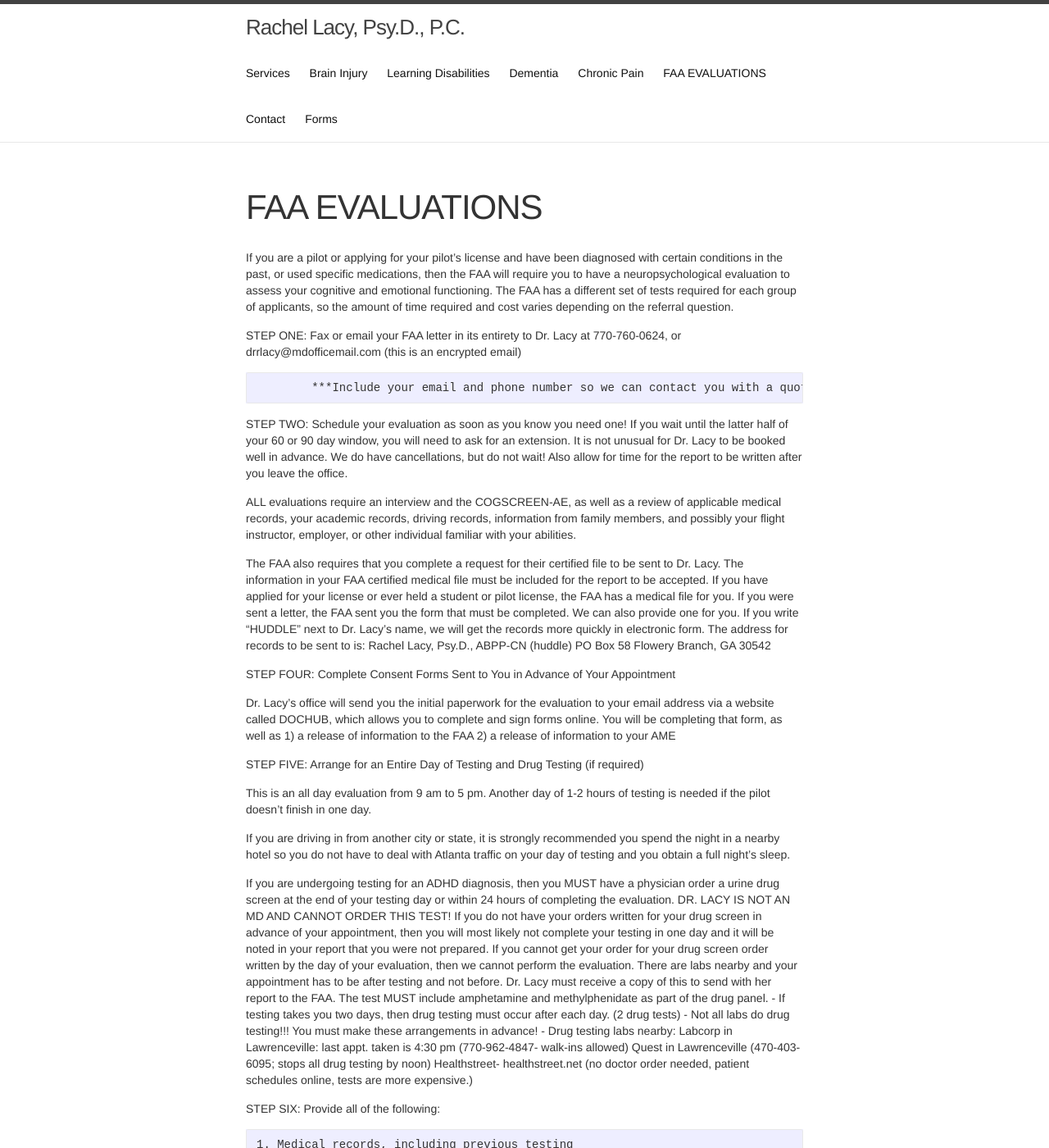
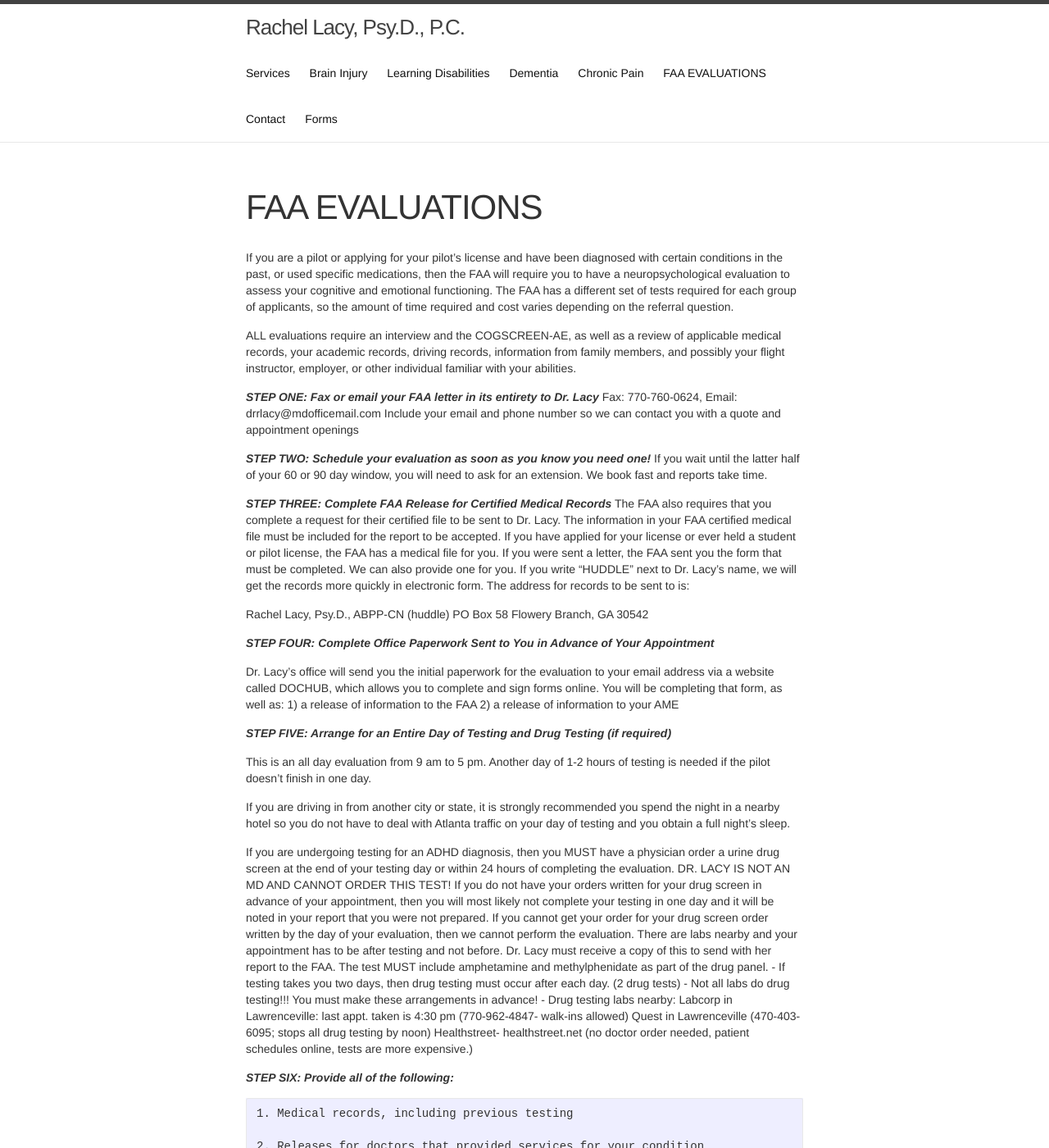
Before and after one commit to halcyon/renewedbrain.com, a Jekyll site: the page built from FAA.md, in a window 1280 px wide and 1400 px high. Shown: the whole window at 82% size. Built offline with Jekyll 4.4.1, drawn with Linux system fonts in a browser that asks for light colours; some of the changed text lies outside the part shown.

Commit message:
Update FAA.md
formatting

```diff
--- a/FAA.md
+++ b/FAA.md
@@ -6,26 +6,28 @@ weight: 6
 ---
 If you are a pilot or applying for your pilot’s license and have been diagnosed with certain conditions in the past, or used specific medications, then the FAA will require you to have a neuropsychological evaluation to assess your cognitive and emotional functioning. The FAA has a different set of tests required for each group of applicants, so the amount of time required and cost varies depending on the referral question.
 
-STEP ONE:     Fax or email your FAA letter in its entirety to Dr. Lacy at 770-760-0624, 	or			drrlacy@mdofficemail.com (this is an encrypted email)
-
-		***Include your email and phone number so we can contact you with a quote and appointment openings***
-
-STEP TWO: 	Schedule your evaluation as soon as you know you need one! If you wait until the	latter half of your 60 or 90 day window, you will
-	need to ask for an extension. It is not unusual	for Dr. Lacy to be booked well in advance. We do have cancellations, but do not wait! 			Also allow for time for the report to be written after you leave the office.
-
 ALL evaluations require an interview and the COGSCREEN-AE, as well as a review of applicable medical records, your academic records, driving records, information from family members, and possibly your flight instructor, employer, or other individual familiar with your abilities.
 
+***STEP ONE:     Fax or email your FAA letter in its entirety to Dr. Lacy***
+Fax:  770-760-0624, Email: drrlacy@mdofficemail.com
+Include your email and phone number so we can contact you with a quote and appointment openings
+
+***STEP TWO: 	Schedule your evaluation as soon as you know you need one!***
+If you wait until the latter half of your 60 or 90 day window, you will need to ask for an extension. We book fast and reports take time.
+
+***STEP THREE: Complete FAA Release for Certified Medical Records***
 The FAA also requires that you complete a request for their certified file to be sent to Dr. Lacy. The information in your FAA certified medical file must be included for the report to be accepted.  If you have applied for your license or ever held a student or pilot license, the FAA has a medical file for you. If you were sent a letter, the FAA sent you the form that must be completed. We can also provide one for you. If you write "HUDDLE" next to Dr. Lacy's name, we will get the records more quickly in electronic form. The address for records to be sent to is:
+
 Rachel Lacy, Psy.D., ABPP-CN (huddle)
 PO Box 58
 Flowery Branch, GA 30542
 
-STEP FOUR: Complete Consent Forms Sent to You in Advance of Your Appointment
+***STEP FOUR: Complete Office Paperwork Sent to You in Advance of Your Appointment***
 
-Dr. Lacy’s office will send you the initial paperwork for the evaluation to your email address via a website called DOCHUB, which allows you to complete and sign forms online.  You will be completing that form, as well as
+Dr. Lacy’s office will send you the initial paperwork for the evaluation to your email address via a website called DOCHUB, which allows you to complete and sign forms online.  You will be completing that form, as well as:
 	1) a release of information to the FAA                          2) a release of information to your AME
 
-STEP FIVE:  Arrange for an Entire Day of Testing and Drug Testing (if required)
+***STEP FIVE:  Arrange for an Entire Day of Testing and Drug Testing (if required)***
 
 This is an all day evaluation from 9 am to 5 pm. Another day of 1-2 hours of testing is needed if the pilot doesn't finish in one day.
 
@@ -38,7 +40,7 @@ There are labs nearby and your appointment has to be after testing and not befor
     - Not all labs do drug testing!!!  You must make these arrangements in advance!
     - Drug testing labs nearby: Labcorp in Lawrenceville: last appt. taken is 4:30 pm (770-962-4847- walk-ins allowed) Quest  in Lawrenceville (470-403-6095; stops all drug testing by noon) Healthstreet- healthstreet.net (no doctor order needed, patient schedules online, tests are more expensive.)
 
-STEP SIX: Provide all of the following:
+***STEP SIX: Provide all of the following:***
 
     1. Medical records, including previous testing
 
```
Also changed, not shown: other parts of FAA.md (+1 -1 lines).
